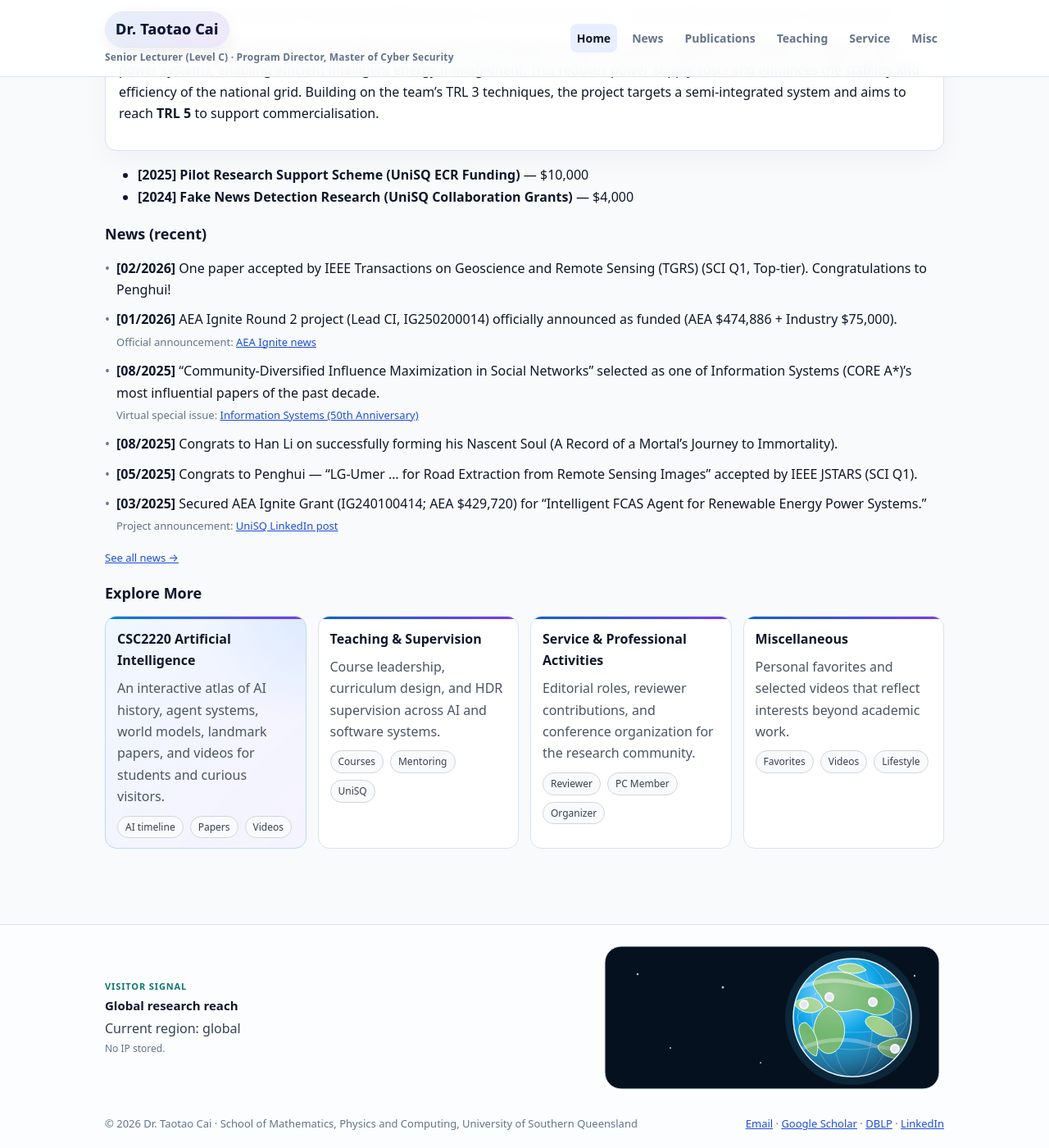
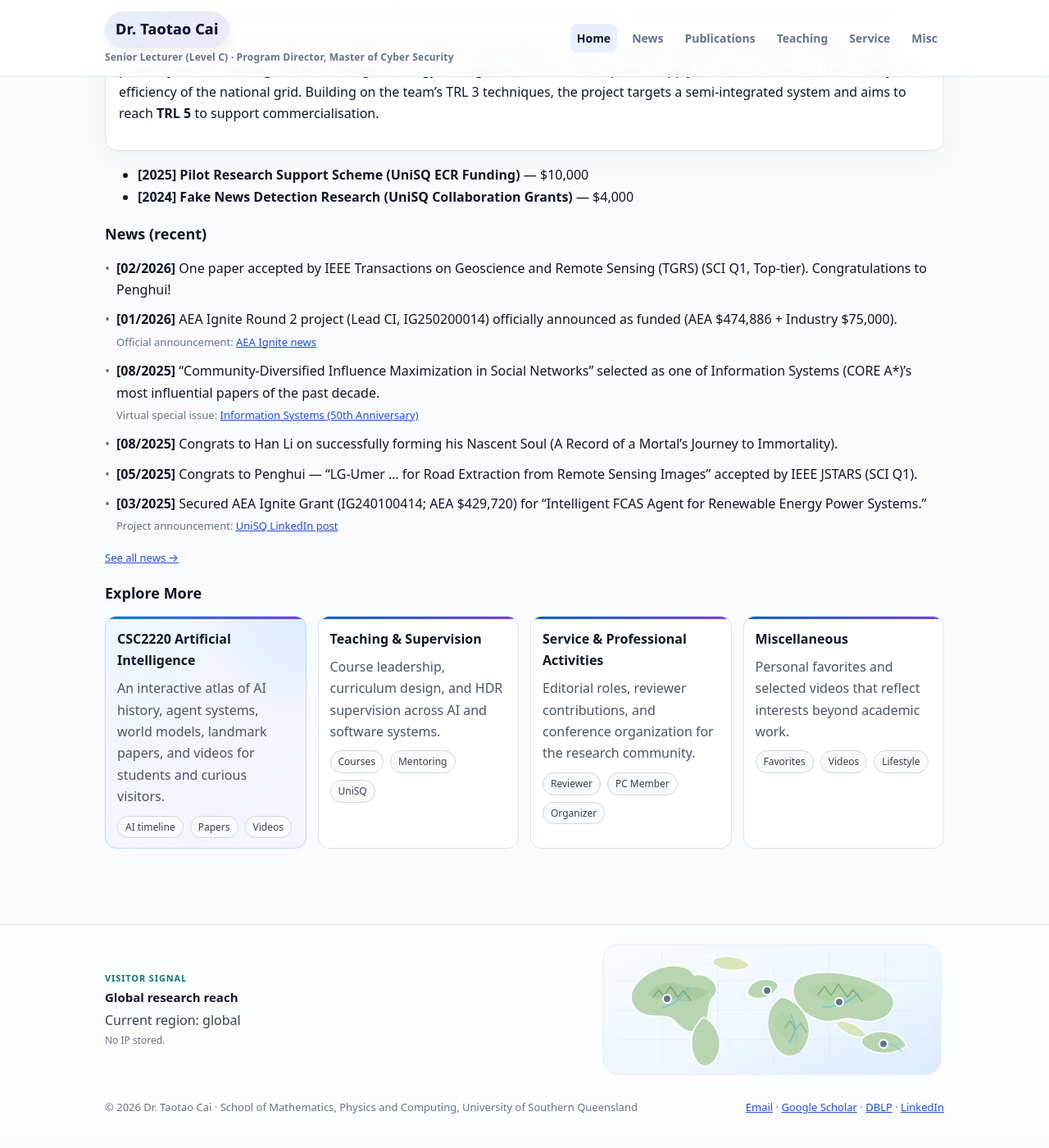
Before and after one commit to Taotao1992/Taotao1992.github.io, a Jekyll site: the page built from index.md, in a window 1280 px wide and 1400 px high, scrolled down 1423 px. Shown: the whole window at 82% size. Built offline with Jekyll 4.4.1, drawn with Linux system fonts in a browser that asks for light colours.

Commit message:
Restore flat visitor map with terrain details

```diff
--- a/_layouts/default.html
+++ b/_layouts/default.html
@@ -37,65 +37,50 @@
           <span id="visitor-origin-label">Current region: detecting locally</span>
           <span class="visitor-privacy">No IP stored.</span>
         </div>
-        <svg class="visitor-map" viewBox="0 0 420 190" role="img" aria-labelledby="visitor-map-title">
-          <title id="visitor-map-title">Small globe showing approximate visitor region</title>
+        <svg class="visitor-map" viewBox="0 0 420 170" role="img" aria-labelledby="visitor-map-title">
+          <title id="visitor-map-title">Small world map showing approximate visitor region</title>
           <defs>
-            <radialGradient id="globe-ocean-gradient" cx="36%" cy="28%" r="76%">
-              <stop offset="0%" stop-color="#7dd3fc" />
-              <stop offset="45%" stop-color="#0ea5e9" />
-              <stop offset="100%" stop-color="#075985" />
-            </radialGradient>
-            <radialGradient id="globe-shade-gradient" cx="35%" cy="28%" r="82%">
-              <stop offset="0%" stop-color="#ffffff" stop-opacity="0.28" />
-              <stop offset="48%" stop-color="#ffffff" stop-opacity="0" />
-              <stop offset="100%" stop-color="#020617" stop-opacity="0.42" />
-            </radialGradient>
-            <clipPath id="globe-clip">
-              <circle cx="308" cy="95" r="72" />
-            </clipPath>
+            <linearGradient id="map-ocean-gradient" x1="0%" x2="100%" y1="0%" y2="100%">
+              <stop offset="0%" stop-color="#f8fbff" />
+              <stop offset="58%" stop-color="#eff6ff" />
+              <stop offset="100%" stop-color="#dbeafe" />
+            </linearGradient>
           </defs>
-          <rect class="space-panel" x="6" y="8" width="408" height="174" rx="20" />
-          <circle class="space-star" cx="46" cy="42" r="1.3" />
-          <circle class="space-star" cx="86" cy="132" r="1.1" />
-          <circle class="space-star" cx="150" cy="58" r="1.5" />
-          <circle class="space-star" cx="196" cy="150" r="1" />
-          <circle class="space-star" cx="384" cy="44" r="1.2" />
-          <circle class="globe-halo" cx="308" cy="95" r="82" />
-          <g class="globe">
-            <circle class="globe-ocean" cx="308" cy="95" r="72" />
-            <g clip-path="url(#globe-clip)">
-              <ellipse class="globe-grid" cx="308" cy="95" rx="67" ry="18" />
-              <ellipse class="globe-grid" cx="308" cy="95" rx="67" ry="39" />
-              <ellipse class="globe-grid" cx="308" cy="95" rx="25" ry="72" />
-              <ellipse class="globe-grid" cx="308" cy="95" rx="49" ry="72" />
-              <path class="globe-land" d="M264 47 C278 36 302 37 319 48 C330 55 343 55 354 66 C365 78 357 91 342 92 C329 93 320 82 307 86 C290 91 277 84 271 72 C266 62 255 56 264 47 Z" />
-              <path class="globe-land" d="M279 81 C293 88 301 101 298 117 C295 134 281 145 270 135 C259 124 258 104 267 91 C270 86 274 83 279 81 Z" />
-              <path class="globe-land globe-land-soft" d="M332 93 C347 94 360 103 363 117 C349 121 334 115 325 103 C322 98 326 94 332 93 Z" />
-              <path class="globe-land" d="M348 124 C365 116 381 121 388 136 C374 149 351 147 341 135 C337 130 341 126 348 124 Z" />
-              <path class="globe-land globe-land-soft" d="M245 73 C255 68 268 71 272 82 C264 92 248 91 239 81 C237 77 240 74 245 73 Z" />
-              <path class="globe-land" d="M251 101 C263 110 269 127 264 142 C256 140 248 130 244 116 C241 107 244 101 251 101 Z" />
-              <path class="globe-land globe-land-soft" d="M295 31 C305 27 317 29 325 37 C315 43 299 42 291 35 C289 33 291 31 295 31 Z" />
-              <path class="cloud-band" d="M237 62 C260 49 289 47 318 54 C341 59 360 58 376 49" />
-              <path class="cloud-band cloud-band-lower" d="M248 132 C274 120 304 119 331 128 C351 135 368 134 386 124" />
-            </g>
-            <circle class="globe-shade" cx="308" cy="95" r="72" />
-            <circle class="globe-rim" cx="308" cy="95" r="72" />
-          </g>
+          <rect class="map-ocean" x="4" y="6" width="412" height="158" rx="18" />
+          <path class="map-grid" d="M76 16 V154 M144 16 V154 M212 16 V154 M280 16 V154 M348 16 V154 M16 50 H404 M16 86 H404 M16 122 H404" />
+          <path class="map-land" d="M101 33 C82 29 62 36 47 51 C35 63 35 78 48 88 C61 98 81 88 91 99 C101 110 111 117 123 108 C137 97 128 80 139 69 C150 58 133 39 115 43 C111 37 107 34 101 33 Z" />
+          <path class="map-land" d="M127 94 C142 103 150 120 145 137 C141 151 129 160 119 149 C109 136 109 113 121 100 C123 97 124 95 127 94 Z" />
+          <path class="map-land map-land-soft" d="M142 22 C157 18 174 21 183 31 C172 40 150 39 139 30 C136 27 138 24 142 22 Z" />
+          <path class="map-land" d="M209 49 C194 46 181 53 180 66 C190 76 207 72 216 60 C219 55 216 51 209 49 Z" />
+          <path class="map-land" d="M221 70 C203 82 200 104 211 126 C222 148 244 147 253 124 C261 104 249 83 233 74 C229 71 225 70 221 70 Z" />
+          <path class="map-land" d="M246 45 C275 34 322 42 348 60 C365 72 360 91 340 98 C322 104 309 92 291 98 C272 104 252 94 242 80 C234 68 232 53 246 45 Z" />
+          <path class="map-land map-land-soft" d="M295 99 C309 101 320 107 326 118 C312 121 299 115 289 105 C287 102 290 99 295 99 Z" />
+          <path class="map-land" d="M326 116 C346 107 367 114 374 129 C361 142 335 141 322 130 C317 125 319 119 326 116 Z" />
+          <path class="terrain-highland" d="M58 67 C68 54 84 49 98 55 C112 61 120 55 132 63 C122 75 106 78 91 73 C78 69 69 75 58 67 Z" />
+          <path class="terrain-highland terrain-highland-soft" d="M253 58 C274 47 315 52 338 66 C323 79 291 81 269 72 C259 68 252 65 253 58 Z" />
+          <path class="terrain-highland terrain-highland-soft" d="M224 88 C238 96 245 112 242 128 C229 128 218 115 216 101 C215 95 218 90 224 88 Z" />
+          <path class="terrain-ridge" d="M65 70 l7 -9 l6 8 l8 -12 l9 13 l7 -8 l9 12" />
+          <path class="terrain-ridge" d="M266 67 l8 -10 l8 11 l9 -14 l11 16 l7 -9 l11 14" />
+          <path class="terrain-ridge terrain-ridge-soft" d="M226 107 l6 -8 l7 10 l6 -7 l7 11" />
+          <path class="terrain-river" d="M108 58 C101 70 92 79 76 83" />
+          <path class="terrain-river" d="M316 65 C303 77 289 83 272 82" />
+          <path class="terrain-river" d="M233 91 C240 103 239 116 230 126" />
+          <path class="terrain-river terrain-river-soft" d="M342 127 C352 125 361 129 368 136" />
           <g class="map-marker dot-americas">
-            <circle class="map-pulse" cx="249" cy="79" r="11" />
-            <circle class="map-dot" cx="249" cy="79" r="5" />
+            <circle class="map-pulse" cx="82" cy="72" r="11" />
+            <circle class="map-dot" cx="82" cy="72" r="5" />
           </g>
           <g class="map-marker dot-europe">
-            <circle class="map-pulse" cx="280" cy="70" r="11" />
-            <circle class="map-dot" cx="280" cy="70" r="5" />
+            <circle class="map-pulse" cx="204" cy="62" r="11" />
+            <circle class="map-dot" cx="204" cy="62" r="5" />
           </g>
           <g class="map-marker dot-asia">
-            <circle class="map-pulse" cx="333" cy="76" r="11" />
-            <circle class="map-dot" cx="333" cy="76" r="5" />
+            <circle class="map-pulse" cx="292" cy="76" r="11" />
+            <circle class="map-dot" cx="292" cy="76" r="5" />
           </g>
           <g class="map-marker dot-oceania">
-            <circle class="map-pulse" cx="360" cy="133" r="11" />
-            <circle class="map-dot" cx="360" cy="133" r="5" />
+            <circle class="map-pulse" cx="346" cy="127" r="11" />
+            <circle class="map-dot" cx="346" cy="127" r="5" />
           </g>
         </svg>
       </div>
--- a/assets/style.css
+++ b/assets/style.css
@@ -172,54 +172,55 @@ footer{border-top:1px solid var(--border);margin-top:34px;background:rgba(255,25
   justify-self:end;
   max-width:430px;
 }
-.space-panel{
-  fill:#06111f;
+.map-ocean{
+  fill:url(#map-ocean-gradient);
   stroke:#dbeafe;
   stroke-width:1;
 }
-.space-star{
-  fill:#e0f2fe;
-  opacity:0.78;
+.map-grid{
+  fill:none;
+  stroke:#d9e7f7;
+  stroke-width:0.8;
+  stroke-linecap:round;
+  opacity:0.8;
 }
-.globe-halo{
-  fill:#38bdf8;
-  opacity:0.12;
+.map-land{
+  fill:#b8d5b1;
+  stroke:#ffffff;
+  stroke-width:1.4;
+  stroke-linejoin:round;
 }
-.globe-ocean{
-  fill:url(#globe-ocean-gradient);
+.map-land-soft{
+  fill:#d8e5bc;
 }
-.globe-grid{
+.terrain-highland{
+  fill:#7fb07a;
+  opacity:0.28;
+}
+.terrain-highland-soft{
+  fill:#9bc48e;
+  opacity:0.24;
+}
+.terrain-ridge{
   fill:none;
-  stroke:#bae6fd;
-  stroke-width:0.8;
+  stroke:#6b8f5f;
+  stroke-width:1.4;
+  stroke-linecap:round;
+  stroke-linejoin:round;
+  opacity:0.62;
+}
+.terrain-ridge-soft{
   opacity:0.42;
 }
-.globe-land{
-  fill:#70b66d;
-  stroke:#eafff1;
-  stroke-width:1;
-  stroke-linejoin:round;
+.terrain-river{
+  fill:none;
+  stroke:#38bdf8;
+  stroke-width:1.2;
+  stroke-linecap:round;
+  opacity:0.72;
 }
-.globe-land-soft{
-  fill:#9dd089;
-}
-.cloud-band{
-  fill:none;
-  stroke:#ffffff;
-  stroke-width:5;
-  stroke-linecap:round;
-  opacity:0.36;
-}
-.cloud-band-lower{
-  opacity:0.28;
-}
-.globe-shade{
-  fill:url(#globe-shade-gradient);
-}
-.globe-rim{
-  fill:none;
-  stroke:#dff7ff;
-  stroke-width:1.5;
+.terrain-river-soft{
+  opacity:0.5;
 }
 .map-marker{
   transform-box:fill-box;
@@ -227,11 +228,11 @@ footer{border-top:1px solid var(--border);margin-top:34px;background:rgba(255,25
   transition:transform .2s ease;
 }
 .map-pulse{
-  fill:#facc15;
+  fill:#0f766e;
   opacity:0;
 }
 .map-dot{
-  fill:#e2e8f0;
+  fill:#64748b;
   stroke:#ffffff;
   stroke-width:2;
   transition:fill .2s ease, transform .2s ease;
@@ -246,13 +247,13 @@ html[data-visitor-region="americas"] .dot-americas .map-dot,
 html[data-visitor-region="europe"] .dot-europe .map-dot,
 html[data-visitor-region="asia"] .dot-asia .map-dot,
 html[data-visitor-region="oceania"] .dot-oceania .map-dot{
-  fill:#facc15;
+  fill:#0f766e;
 }
 html[data-visitor-region="americas"] .dot-americas .map-pulse,
 html[data-visitor-region="europe"] .dot-europe .map-pulse,
 html[data-visitor-region="asia"] .dot-asia .map-pulse,
 html[data-visitor-region="oceania"] .dot-oceania .map-pulse{
-  opacity:0.24;
+  opacity:0.18;
 }
 .footer-inner{max-width:var(--max);margin:0 auto;padding:18px;display:flex;justify-content:space-between;gap:12px;flex-wrap:wrap}
 hr{border:0;border-top:1px solid var(--border);margin:24px 0}
```
